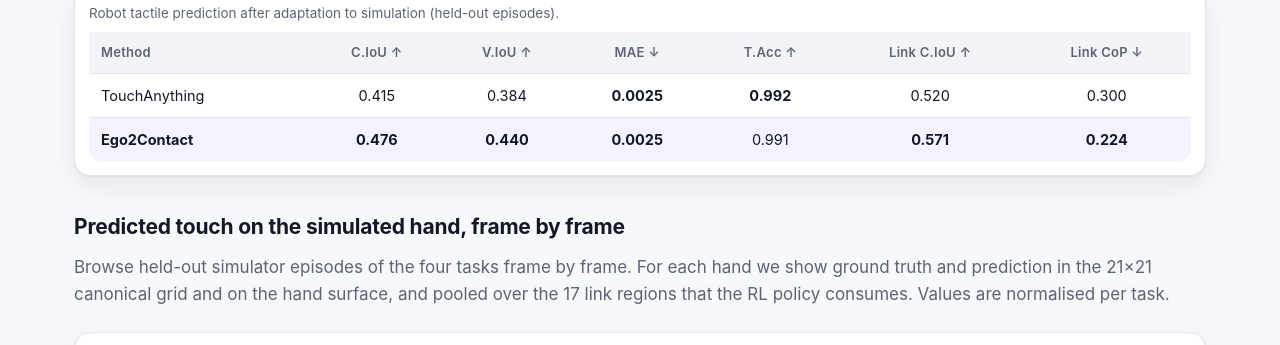
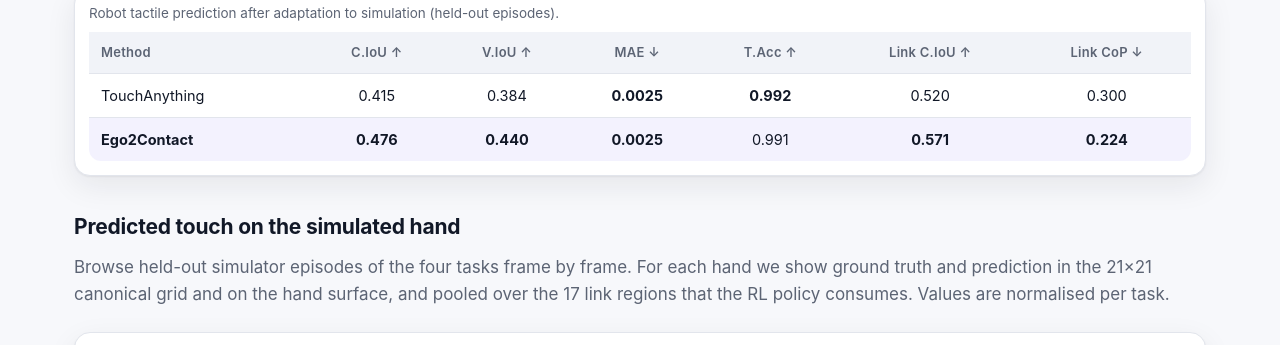
Before and after one commit to YvonneoO/ego2contact-page, a plain HTML site: page index.html in a window 1280 px wide. Shown: the part 5977-6322 px from the top of the page. Drawn offline with Linux system fonts and the light colour scheme.

Commit message:
Shorten simulated-hand viewer heading
Co-Authored-By: Claude Fable 5.1 <noreply@anthropic.com>

```diff
--- a/index.html
+++ b/index.html
@@ -298,7 +298,7 @@ footer{padding:34px 0 50px;color:var(--mute);font-size:13.5px;border-top:1px sol
     <tr><td>TouchAnything</td><td>0.415</td><td>0.384</td><td><b>0.0025</b></td><td><b>0.992</b></td><td>0.520</td><td>0.300</td></tr>
     <tr class="ours"><td><b>Ego2Contact</b></td><td><b>0.476</b></td><td><b>0.440</b></td><td><b>0.0025</b></td><td>0.991</td><td><b>0.571</b></td><td><b>0.224</b></td></tr>
     </tbody></table></div>
-  <h3>Predicted touch on the simulated hand, frame by frame</h3>
+  <h3>Predicted touch on the simulated hand</h3>
   <p class="lead">Browse held-out simulator episodes of the four tasks frame by frame. For each hand we show ground truth and prediction in the 21×21 canonical grid and on the hand surface, and pooled over the 17 link regions that the RL policy consumes. Values are normalised per task.</p>
   <div class="card viewer" id="viewer">
     <div class="vctl">
```
